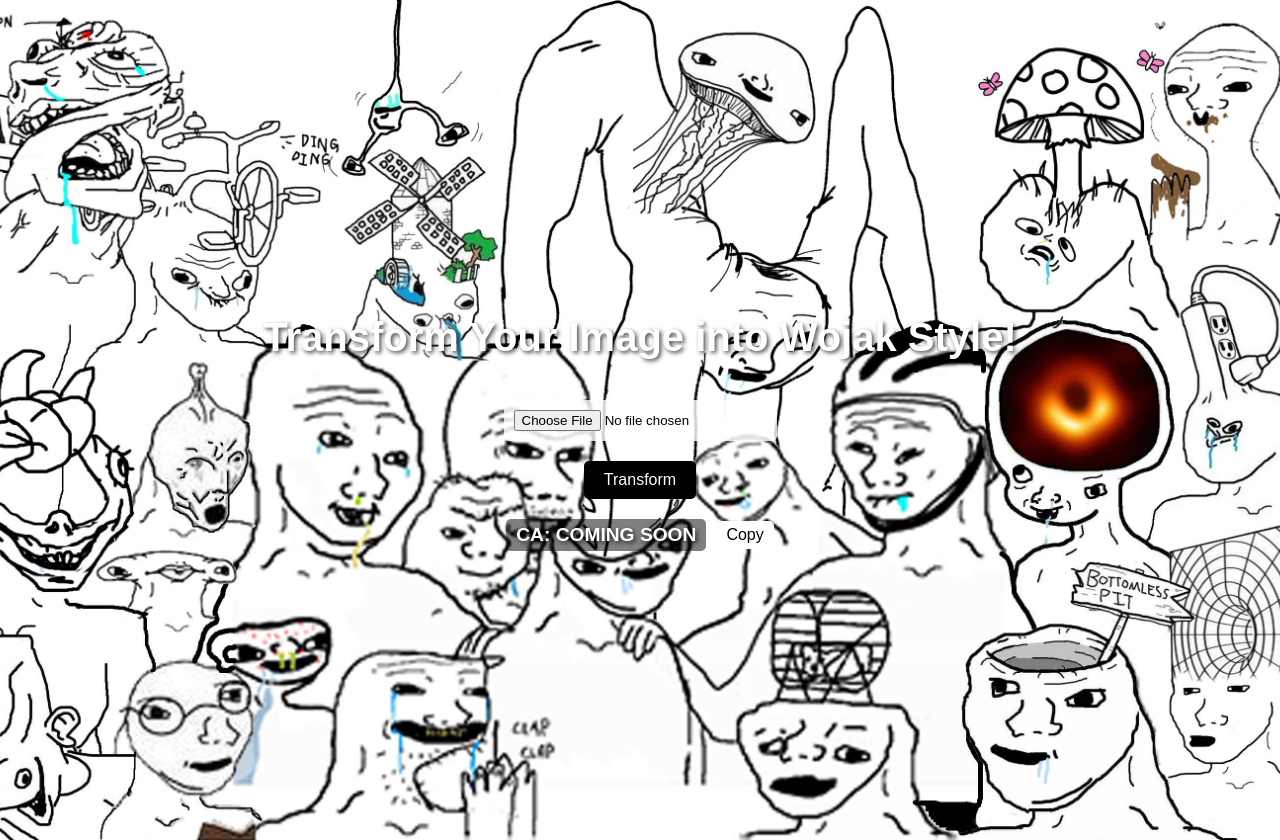
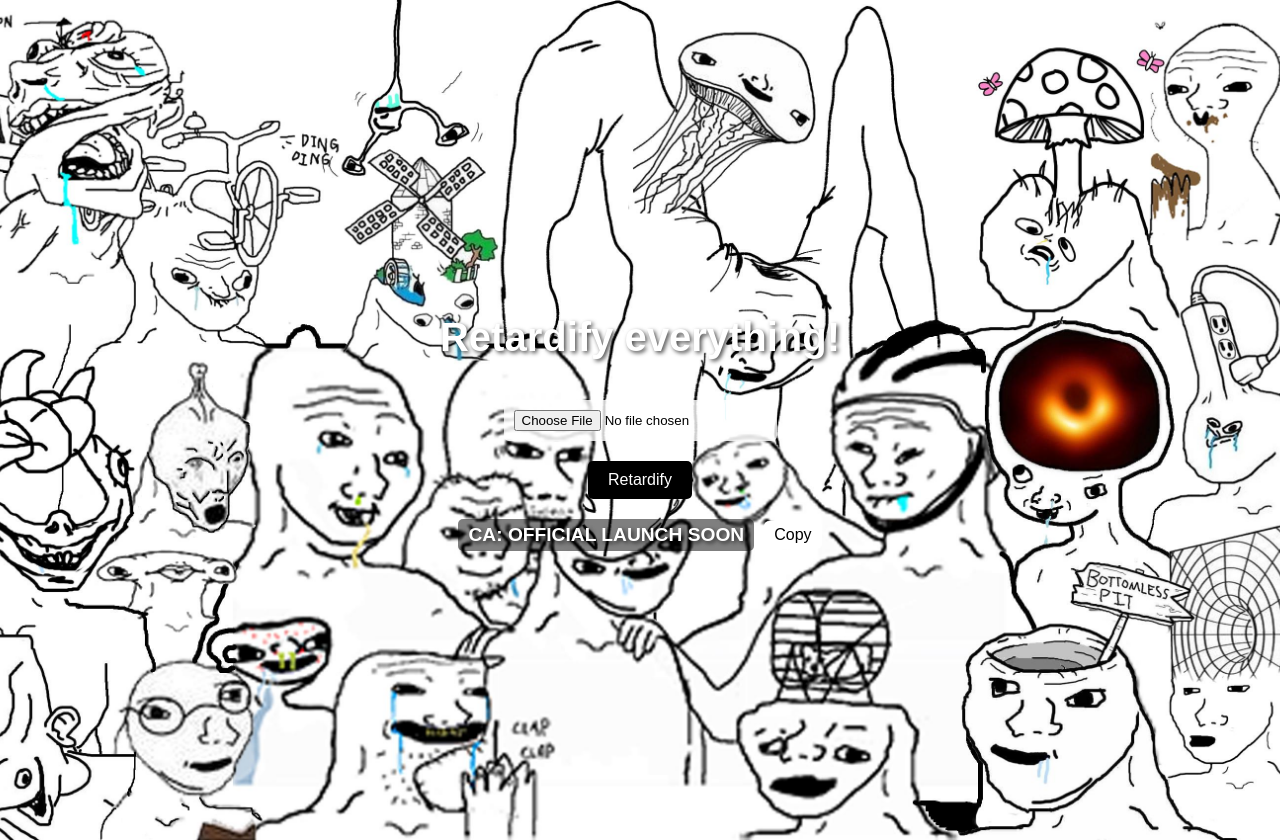
Before and after one commit to monke129/wojak-transformer, a website: page public/index.html in a window 1280 px wide. Both pictures are taken after a click on the button "Transform". Drawn offline with Linux system fonts and the light colour scheme; no server answers.

```diff
--- a/public/index.html
+++ b/public/index.html
@@ -8,14 +8,14 @@
 </head>
 <body>
   <div class="hero-section">
-    <h1>Transform Your Image into Wojak Style!</h1>
+    <h1>Retardify everything!</h1>
     <input type="file" id="imageUpload" accept="image/*">
     <div>
       <img id="preview" src="" alt="Preview" style="display: none;">
     </div>
     <button onclick="transformImage()">Transform</button>
     <div class="ca-section">
-      <span id="ca-text">CA: COMING SOON</span>
+      <span id="ca-text">CA: OFFICIAL LAUNCH SOON</span>
       <button onclick="copyCAText()">Copy</button>
     </div>
     <div>
@@ -60,10 +60,10 @@
         }
       } catch (error) {
         console.error(error);
-        alert('Error transforming image!');
+        alert('OFFICIAL LAUNCH SOON!');
       } finally {
         button.disabled = false;
-        button.textContent = 'Transform';
+        button.textContent = 'Retardify';
       }
     }
 
```
